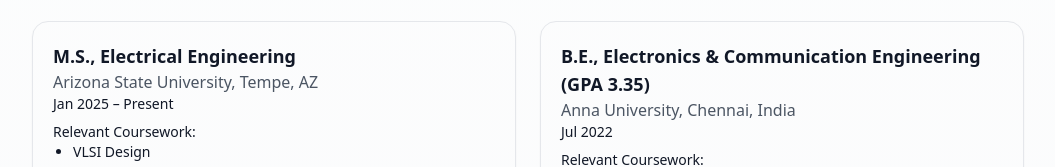
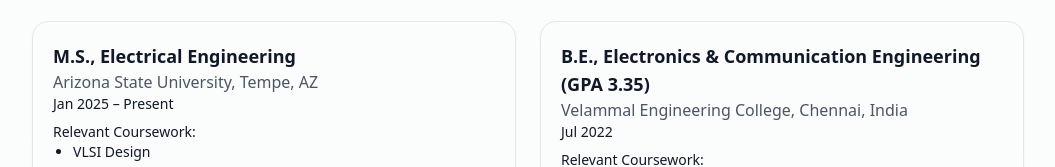
Before and after one commit to Umar-3300/Website, a plain HTML site: page index.html in a window 1280 px wide. Shown: the part 1166-1333 px from the top of the page, without its empty margins (112-1167 px from the left). Drawn offline with nearby package versions, Linux system fonts and the light colour scheme.

Commit message:
Latest commit

```diff
--- a/index.html
+++ b/index.html
@@ -120,7 +120,7 @@
       </div>
       <div class="rounded-2xl border p-5 shadow-sm bg-white/70">
         <h3 class="text-lg font-semibold">B.E., Electronics & Communication Engineering (GPA 3.35)</h3>
-        <p class="text-gray-600">Anna University, Chennai, India</p>
+        <p class="text-gray-600">Velammal Engineering College, Chennai, India</p>
         <div class="text-sm">Jul 2022</div>
         <p class="mt-2 text-sm font-medium">Relevant Coursework:</p>
         <ul class="list-disc pl-5 text-sm space-y-1">
```
